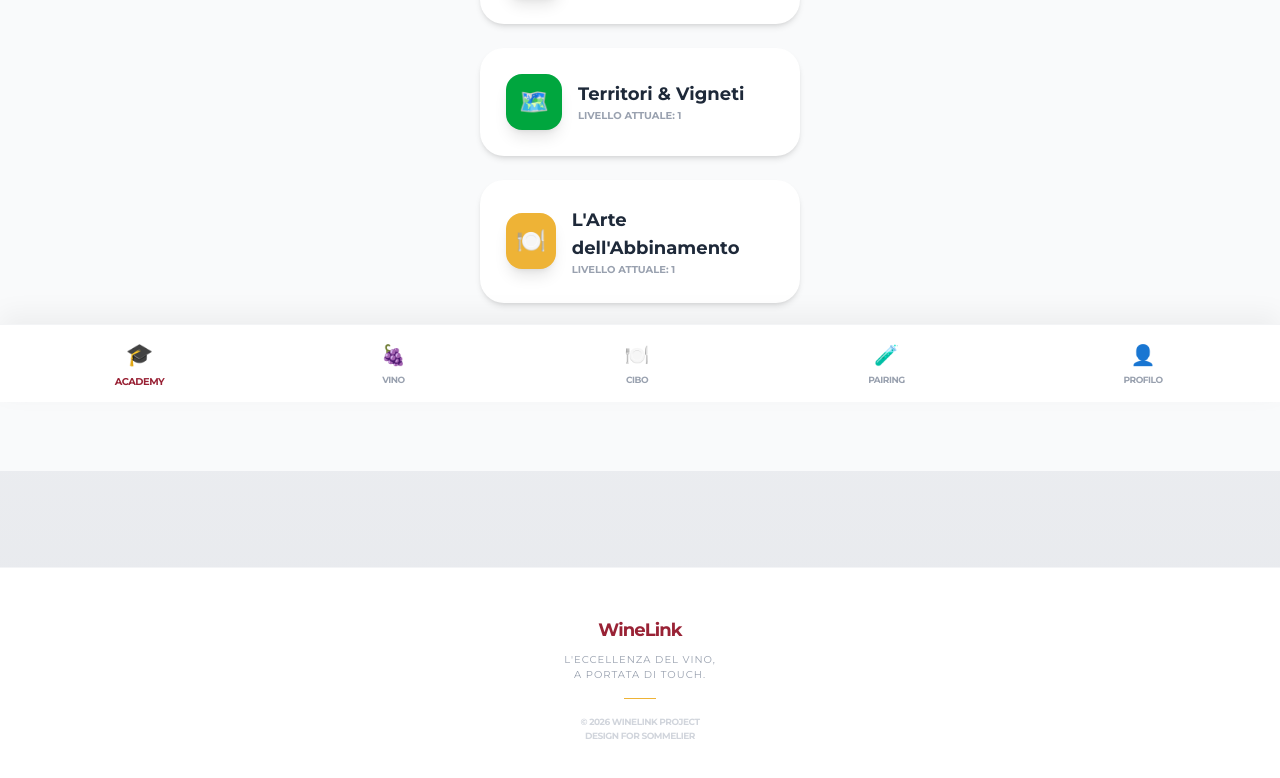
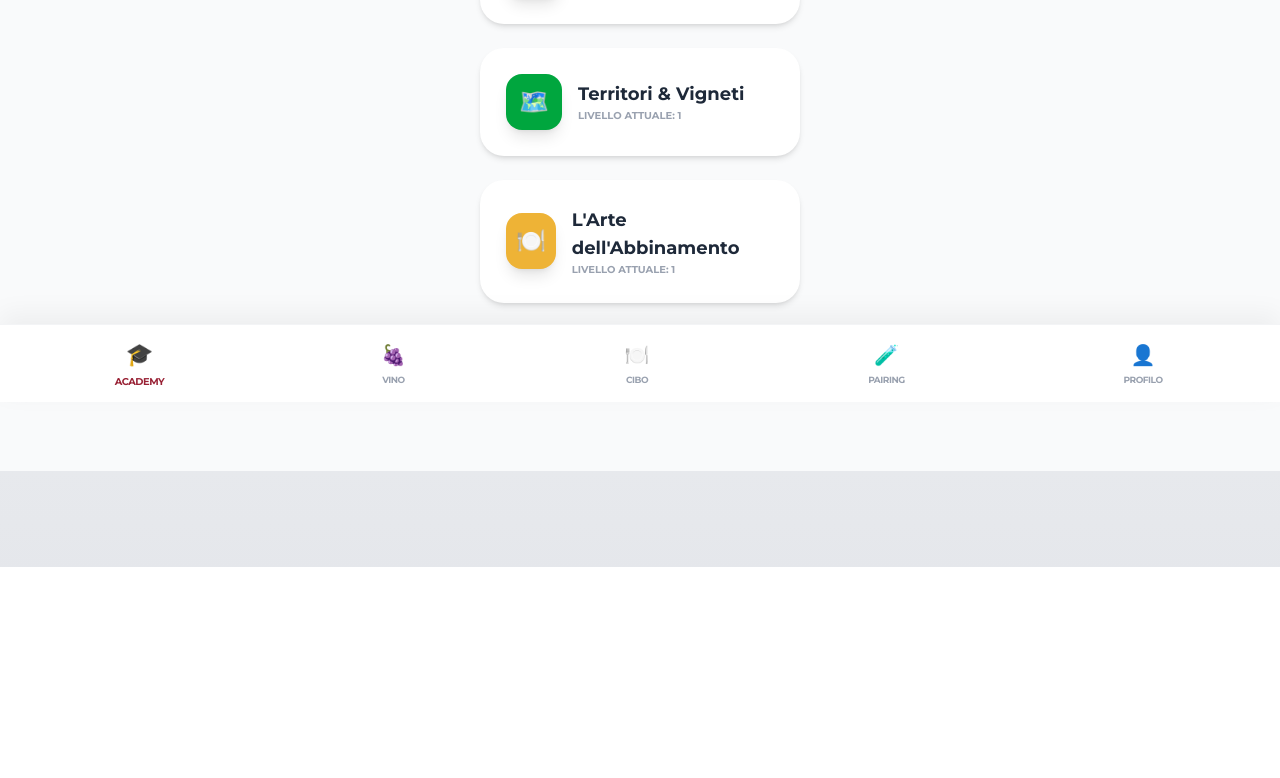
Before and after one commit to SuperStartApp/winelink-webapp, a React (Vite) app: page / in a window 1280 px wide. Shown: the part 398-1176 px from the top of the page. After the commit the page ends 965 px from the top, so only its background shows below. Built offline with nearby package versions, Linux system fonts and the light colour scheme.

Commit message:
eliminato footer

```diff
--- a/src/App.jsx
+++ b/src/App.jsx
@@ -31,22 +31,8 @@ const MainLayout = ({ children, setActiveTab, activeTab, user, onLogout, userNam
       </div>
     </header>
 
-    {/* MAIN: Aggiunto padding bottom per non coprire i contenuti con la nav */}
+    {/* MAIN: Padding bottom per la nav */}
     <main className="flex-grow pb-24">{children}</main>
-
-    {/* FOOTER: Riprogettato per essere un "sigillo di qualità" */}
-    <footer className="bg-white py-12 border-t border-gray-100 text-center px-6 mt-auto">
-      <div className="max-w-xs mx-auto">
-        <div className="text-wine-red font-black text-lg tracking-tighter mb-2">WineLink</div>
-        <p className="text-gray-400 text-[10px] font-medium uppercase tracking-widest mb-4">
-          L'eccellenza del vino, <br/> a portata di touch.
-        </p>
-        <div className="h-px w-8 bg-wine-yellow mx-auto mb-4"></div>
-        <p className="text-gray-300 text-[9px] uppercase tracking-tighter font-bold">
-          &copy; {new Date().getFullYear()} WineLink Project <br/> Design for Sommelier
-        </p>
-      </div>
-    </footer>
 
     {/* NAV: Più moderna con effetto blur */}
     <nav className="fixed bottom-0 left-0 right-0 bg-white/90 backdrop-blur-lg border-t border-gray-100 px-2 py-3 flex justify-around items-center shadow-[0_-10px_25px_rgba(0,0,0,0.05)] z-50">
```
